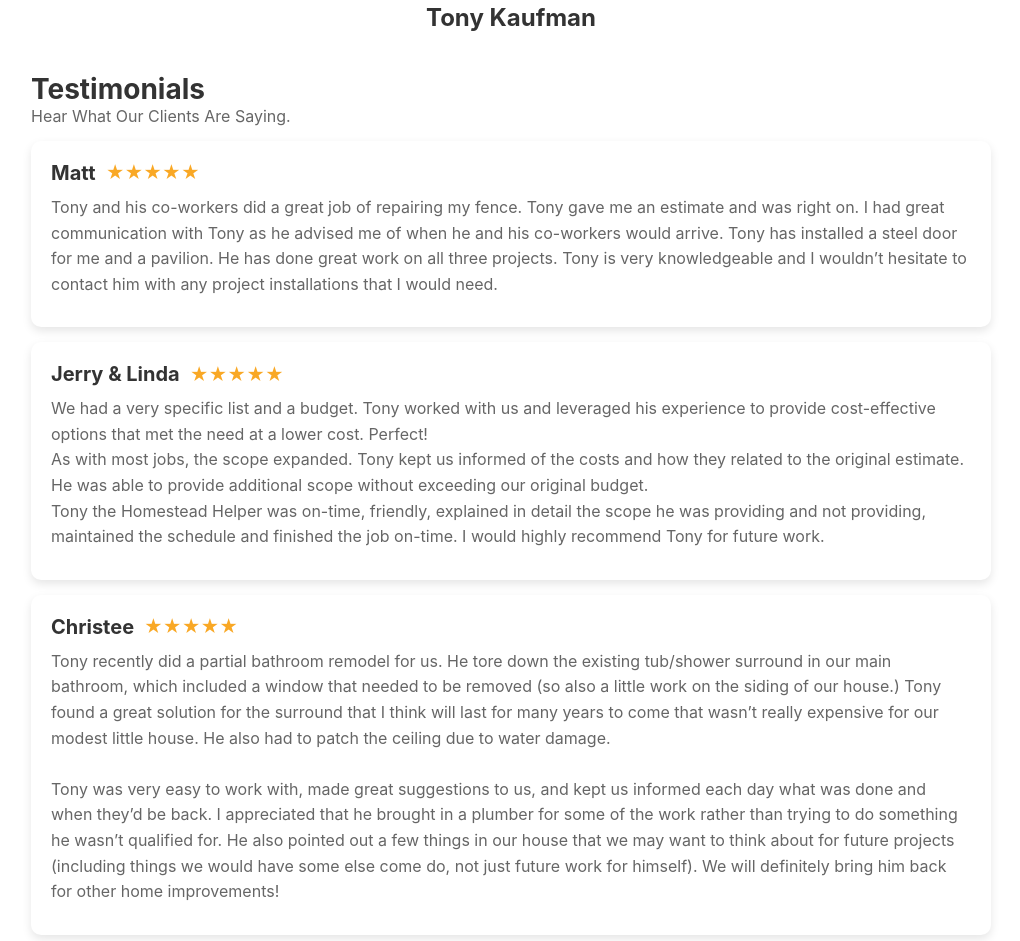
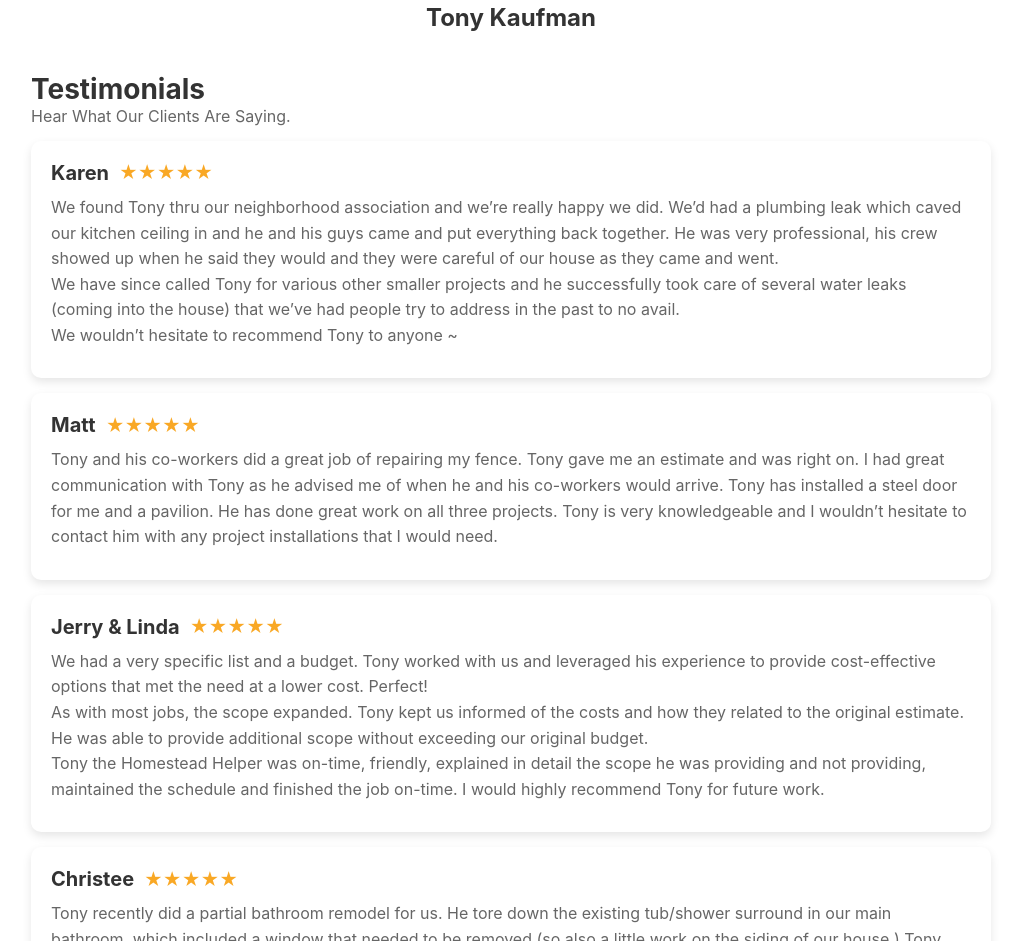
Before and after one commit to itsnjz/TONY, a plain HTML site: page index.html in a window 1280 px wide. Shown: the part 1716-2657 px from the top of the page, without its empty margins (129-1149 px from the left). Drawn offline with Linux system fonts and the light colour scheme.

Commit message:
added 1+ testimonials

```diff
--- a/index.html
+++ b/index.html
@@ -19,7 +19,7 @@
             </nav>
             <div class="header-right">
               <button class="call-button">
-                <a href="tel:+12698082529">Book A Call</a>
+                <a href="https://form.jotform.com/242475530817055">Book A Call</a>
               </button>
             </div>
             <div class="burger-menu" onclick="toggleMenu()">
@@ -58,7 +58,7 @@
             <div class="contact-section">
               <div class="contact-card">
                 <p>Tony Kaufman</p>
-                <p><a href="tel:+12698082529">269-808-2529</a></p>
+                <p><a href="">269-808-2529</a></p>
                 <p>
                   <a href="mailto:anthonyskaufman@gmail.com"
                     >anthonyskaufman@gmail.com</a
@@ -81,6 +81,25 @@
             <div class="testimonial-section">
               <h2>Testimonials</h2>
               <p>Hear What Our Clients Are Saying.</p>
+
+              <div class="testimonial-card">
+                <div class="testimonial-header">
+                  <h3>Karen</h3>
+                  <div class="stars">★★★★★</div>
+                </div>
+                <p class="testimonial-text">
+                  We found Tony thru our neighborhood association and we’re really happy we did.
+                  We’d had a plumbing leak which caved our kitchen ceiling in and he and his guys
+                  came and put everything back together. He was very professional, his crew showed
+                  up when he said they would and they were careful of our house as they came and went.
+                  <br />
+                  We have since called Tony for various other smaller projects and he successfully took
+                  care of several water leaks (coming into the house) that we’ve had people try to address
+                  in the past to no avail.
+                  <br />
+                  We wouldn’t hesitate to recommend Tony to anyone ~
+                </p>
+              </div>
 
               <div class="testimonial-card">
                 <div class="testimonial-header">
```
